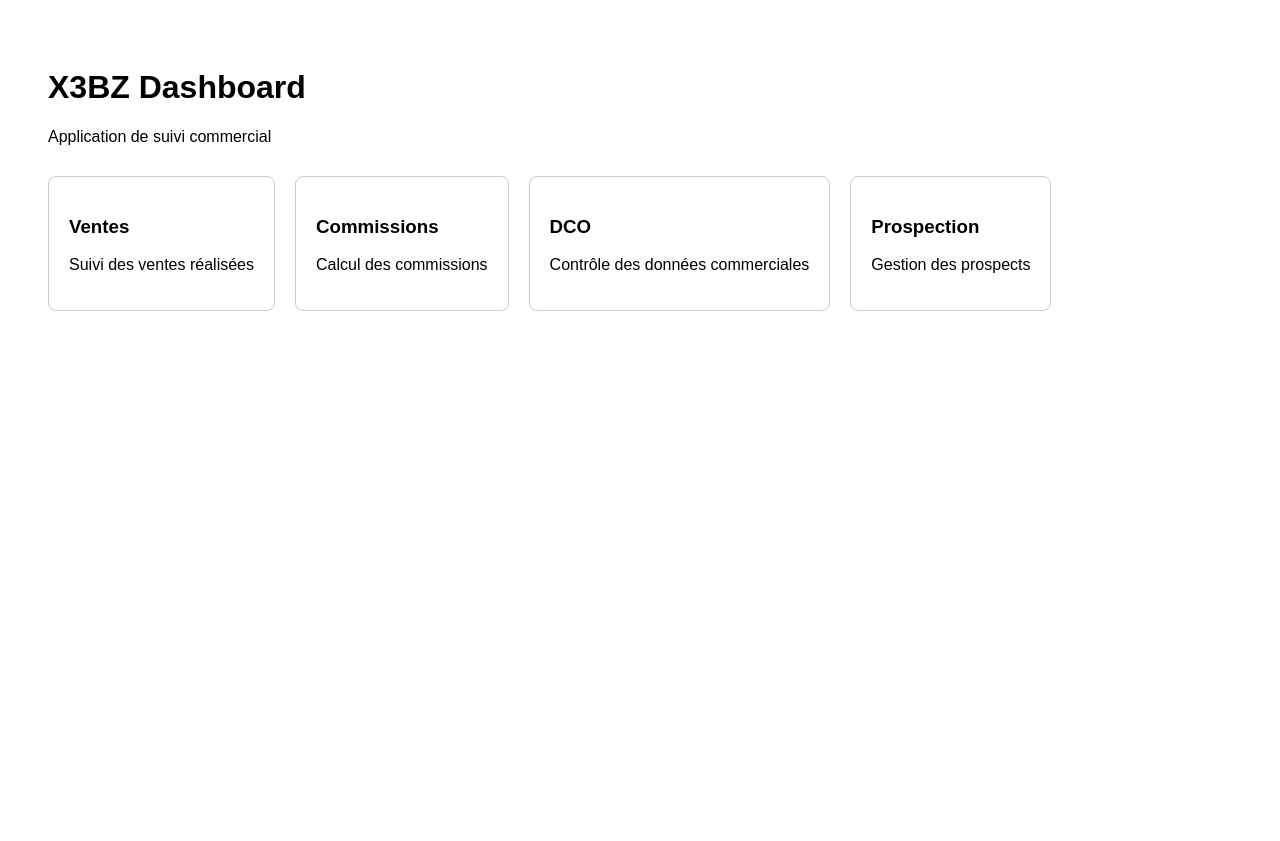
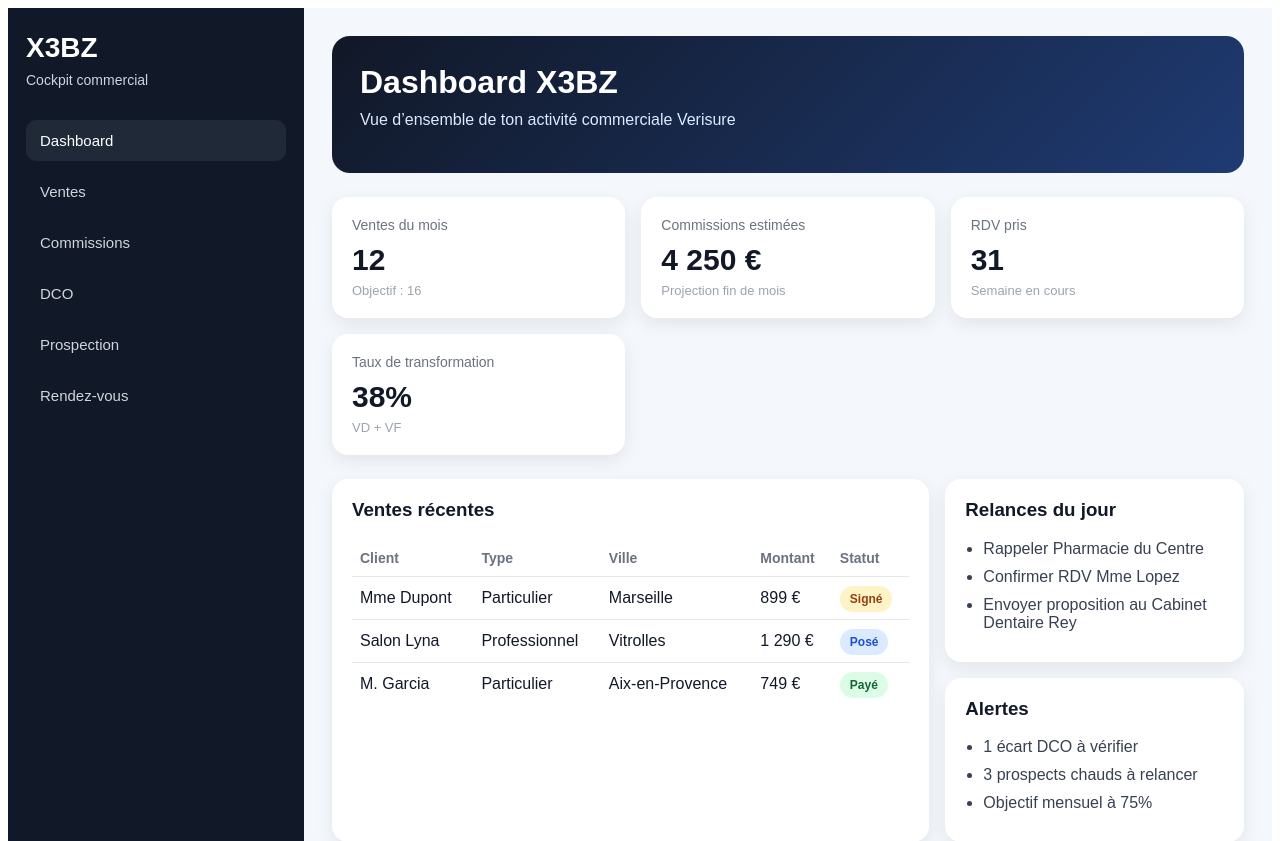
Before and after one commit to bargaouitarek-gif/X3BZ, a Next.js app: page / in a window 1280 px wide. Shown: the top 841 px of the page. Before the commit the page ends 800 px from the top, so only its background shows below. Built offline with nearby package versions, Linux system fonts and the light colour scheme.

Commit message:
Refactor Page component layout and add data structures

```diff
--- a/app/page.tsx
+++ b/app/page.tsx
@@ -1,31 +1,261 @@
 export default function Page() {
+  const cards = [
+    { title: "Ventes du mois", value: "12", subtitle: "Objectif : 16" },
+    { title: "Commissions estimées", value: "4 250 €", subtitle: "Projection fin de mois" },
+    { title: "RDV pris", value: "31", subtitle: "Semaine en cours" },
+    { title: "Taux de transformation", value: "38%", subtitle: "VD + VF" },
+  ];
+
+  const ventesRecentes = [
+    { client: "Mme Dupont", type: "Particulier", ville: "Marseille", montant: "899 €", statut: "Signé" },
+    { client: "Salon Lyna", type: "Professionnel", ville: "Vitrolles", montant: "1 290 €", statut: "Posé" },
+    { client: "M. Garcia", type: "Particulier", ville: "Aix-en-Provence", montant: "749 €", statut: "Payé" },
+  ];
+
+  const relances = [
+    "Rappeler Pharmacie du Centre",
+    "Confirmer RDV Mme Lopez",
+    "Envoyer proposition au Cabinet Dentaire Rey",
+  ];
+
+  const alertes = [
+    "1 écart DCO à vérifier",
+    "3 prospects chauds à relancer",
+    "Objectif mensuel à 75%",
+  ];
+
+  const modules = [
+    {
+      title: "Ventes",
+      text: "Suivi complet des ventes particuliers et professionnels, statuts, montants, historique.",
+    },
+    {
+      title: "Commissions",
+      text: "Calcul estimatif, projection fin de mois, suivi de rémunération et performance.",
+    },
+    {
+      title: "DCO",
+      text: "Contrôle des écarts, vérification des données commerciales et suivi des anomalies.",
+    },
+    {
+      title: "Prospection",
+      text: "Gestion des prospects, relances, priorités terrain et suivi commercial.",
+    },
+  ];
+
   return (
-    <main style={{ padding: "40px", fontFamily: "Arial, sans-serif" }}>
-      <h1>X3BZ Dashboard</h1>
-      <p>Application de suivi commercial</p>
+    <main
+      style={{
+        minHeight: "100vh",
+        background: "#f4f7fb",
+        fontFamily: "Arial, sans-serif",
+        color: "#111827",
+      }}
+    >
+      <div style={{ display: "flex", minHeight: "100vh" }}>
+        <aside
+          style={{
+            width: "260px",
+            background: "#111827",
+            color: "white",
+            padding: "24px 18px",
+          }}
+        >
+          <div style={{ marginBottom: "32px" }}>
+            <h1 style={{ margin: 0, fontSize: "28px" }}>X3BZ</h1>
+            <p style={{ marginTop: "8px", color: "#cbd5e1", fontSize: "14px" }}>
+              Cockpit commercial
+            </p>
+          </div>
 
-      <div style={{ display: "flex", gap: "20px", marginTop: "30px" }}>
+          <nav style={{ display: "grid", gap: "10px" }}>
+            {["Dashboard", "Ventes", "Commissions", "DCO", "Prospection", "Rendez-vous"].map((item) => (
+              <div
+                key={item}
+                style={{
+                  padding: "12px 14px",
+                  borderRadius: "10px",
+                  background: item === "Dashboard" ? "#1f2937" : "transparent",
+                  color: item === "Dashboard" ? "white" : "#d1d5db",
+                  fontSize: "15px",
+                }}
+              >
+                {item}
+              </div>
+            ))}
+          </nav>
+        </aside>
 
-        <div style={{ padding: "20px", border: "1px solid #ccc", borderRadius: "8px" }}>
-          <h3>Ventes</h3>
-          <p>Suivi des ventes réalisées</p>
-        </div>
+        <section style={{ flex: 1, padding: "28px" }}>
+          <div
+            style={{
+              background: "linear-gradient(135deg, #111827, #1f3b73)",
+              color: "white",
+              borderRadius: "18px",
+              padding: "28px",
+              marginBottom: "24px",
+            }}
+          >
+            <h2 style={{ margin: 0, fontSize: "32px" }}>Dashboard X3BZ</h2>
+            <p style={{ marginTop: "10px", color: "#dbeafe", fontSize: "16px" }}>
+              Vue d’ensemble de ton activité commerciale Verisure
+            </p>
+          </div>
 
-        <div style={{ padding: "20px", border: "1px solid #ccc", borderRadius: "8px" }}>
-          <h3>Commissions</h3>
-          <p>Calcul des commissions</p>
-        </div>
+          <div
+            style={{
+              display: "grid",
+              gridTemplateColumns: "repeat(auto-fit, minmax(220px, 1fr))",
+              gap: "16px",
+              marginBottom: "24px",
+            }}
+          >
+            {cards.map((card) => (
+              <div
+                key={card.title}
+                style={{
+                  background: "white",
+                  borderRadius: "16px",
+                  padding: "20px",
+                  boxShadow: "0 6px 18px rgba(0,0,0,0.08)",
+                }}
+              >
+                <p style={{ margin: 0, fontSize: "14px", color: "#6b7280" }}>{card.title}</p>
+                <h3 style={{ margin: "10px 0 6px 0", fontSize: "30px" }}>{card.value}</h3>
+                <p style={{ margin: 0, fontSize: "13px", color: "#9ca3af" }}>{card.subtitle}</p>
+              </div>
+            ))}
+          </div>
 
-        <div style={{ padding: "20px", border: "1px solid #ccc", borderRadius: "8px" }}>
-          <h3>DCO</h3>
-          <p>Contrôle des données commerciales</p>
-        </div>
+          <div
+            style={{
+              display: "grid",
+              gridTemplateColumns: "2fr 1fr",
+              gap: "16px",
+              marginBottom: "24px",
+            }}
+          >
+            <div
+              style={{
+                background: "white",
+                borderRadius: "16px",
+                padding: "20px",
+                boxShadow: "0 6px 18px rgba(0,0,0,0.08)",
+              }}
+            >
+              <h3 style={{ marginTop: 0 }}>Ventes récentes</h3>
 
-        <div style={{ padding: "20px", border: "1px solid #ccc", borderRadius: "8px" }}>
-          <h3>Prospection</h3>
-          <p>Gestion des prospects</p>
-        </div>
+              <div style={{ overflowX: "auto" }}>
+                <table style={{ width: "100%", borderCollapse: "collapse" }}>
+                  <thead>
+                    <tr style={{ textAlign: "left", color: "#6b7280", fontSize: "14px" }}>
+                      <th style={{ padding: "10px 8px" }}>Client</th>
+                      <th style={{ padding: "10px 8px" }}>Type</th>
+                      <th style={{ padding: "10px 8px" }}>Ville</th>
+                      <th style={{ padding: "10px 8px" }}>Montant</th>
+                      <th style={{ padding: "10px 8px" }}>Statut</th>
+                    </tr>
+                  </thead>
+                  <tbody>
+                    {ventesRecentes.map((vente, index) => (
+                      <tr key={index} style={{ borderTop: "1px solid #e5e7eb" }}>
+                        <td style={{ padding: "12px 8px" }}>{vente.client}</td>
+                        <td style={{ padding: "12px 8px" }}>{vente.type}</td>
+                        <td style={{ padding: "12px 8px" }}>{vente.ville}</td>
+                        <td style={{ padding: "12px 8px" }}>{vente.montant}</td>
+                        <td style={{ padding: "12px 8px" }}>
+                          <span
+                            style={{
+                              background:
+                                vente.statut === "Payé"
+                                  ? "#dcfce7"
+                                  : vente.statut === "Posé"
+                                  ? "#dbeafe"
+                                  : "#fef3c7",
+                              color:
+                                vente.statut === "Payé"
+                                  ? "#166534"
+                                  : vente.statut === "Posé"
+                                  ? "#1d4ed8"
+                                  : "#92400e",
+                              padding: "6px 10px",
+                              borderRadius: "999px",
+                              fontSize: "12px",
+                              fontWeight: 700,
+                            }}
+                          >
+                            {vente.statut}
+                          </span>
+                        </td>
+                      </tr>
+                    ))}
+                  </tbody>
+                </table>
+              </div>
+            </div>
 
+            <div style={{ display: "grid", gap: "16px" }}>
+              <div
+                style={{
+                  background: "white",
+                  borderRadius: "16px",
+                  padding: "20px",
+                  boxShadow: "0 6px 18px rgba(0,0,0,0.08)",
+                }}
+              >
+                <h3 style={{ marginTop: 0 }}>Relances du jour</h3>
+                <ul style={{ paddingLeft: "18px", marginBottom: 0 }}>
+                  {relances.map((item) => (
+                    <li key={item} style={{ marginBottom: "10px", color: "#374151" }}>
+                      {item}
+                    </li>
+                  ))}
+                </ul>
+              </div>
+
+              <div
+                style={{
+                  background: "white",
+                  borderRadius: "16px",
+                  padding: "20px",
+                  boxShadow: "0 6px 18px rgba(0,0,0,0.08)",
+                }}
+              >
+                <h3 style={{ marginTop: 0 }}>Alertes</h3>
+                <ul style={{ paddingLeft: "18px", marginBottom: 0 }}>
+                  {alertes.map((item) => (
+                    <li key={item} style={{ marginBottom: "10px", color: "#374151" }}>
+                      {item}
+                    </li>
+                  ))}
+                </ul>
+              </div>
+            </div>
+          </div>
+
+          <div
+            style={{
+              display: "grid",
+              gridTemplateColumns: "repeat(auto-fit, minmax(220px, 1fr))",
+              gap: "16px",
+            }}
+          >
+            {modules.map((module) => (
+              <div
+                key={module.title}
+                style={{
+                  background: "white",
+                  borderRadius: "16px",
+                  padding: "20px",
+                  boxShadow: "0 6px 18px rgba(0,0,0,0.08)",
+                }}
+              >
+                <h3 style={{ marginTop: 0 }}>{module.title}</h3>
+                <p style={{ color: "#4b5563", marginBottom: 0 }}>{module.text}</p>
+              </div>
+            ))}
+          </div>
+        </section>
       </div>
     </main>
   );
```
